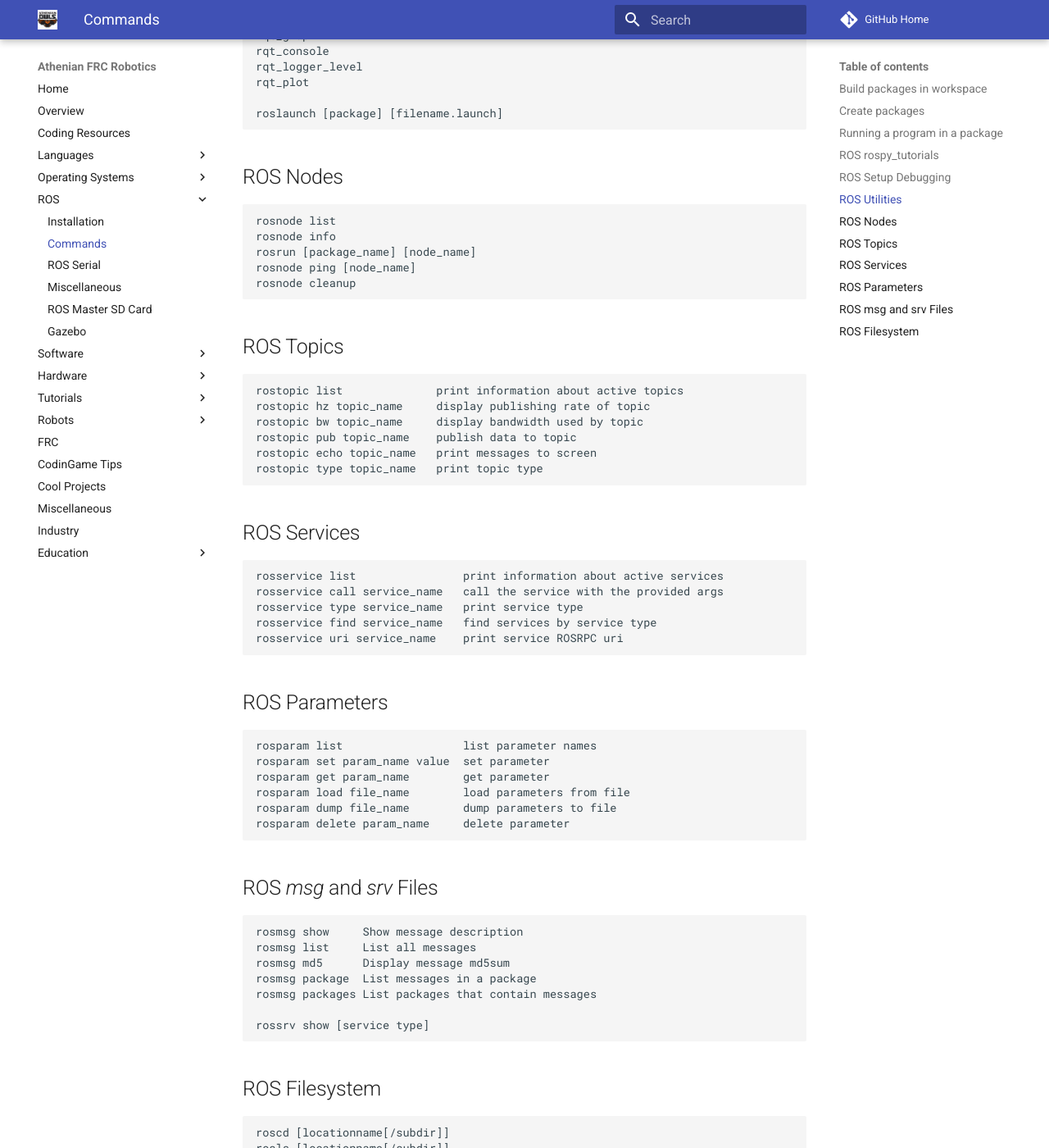
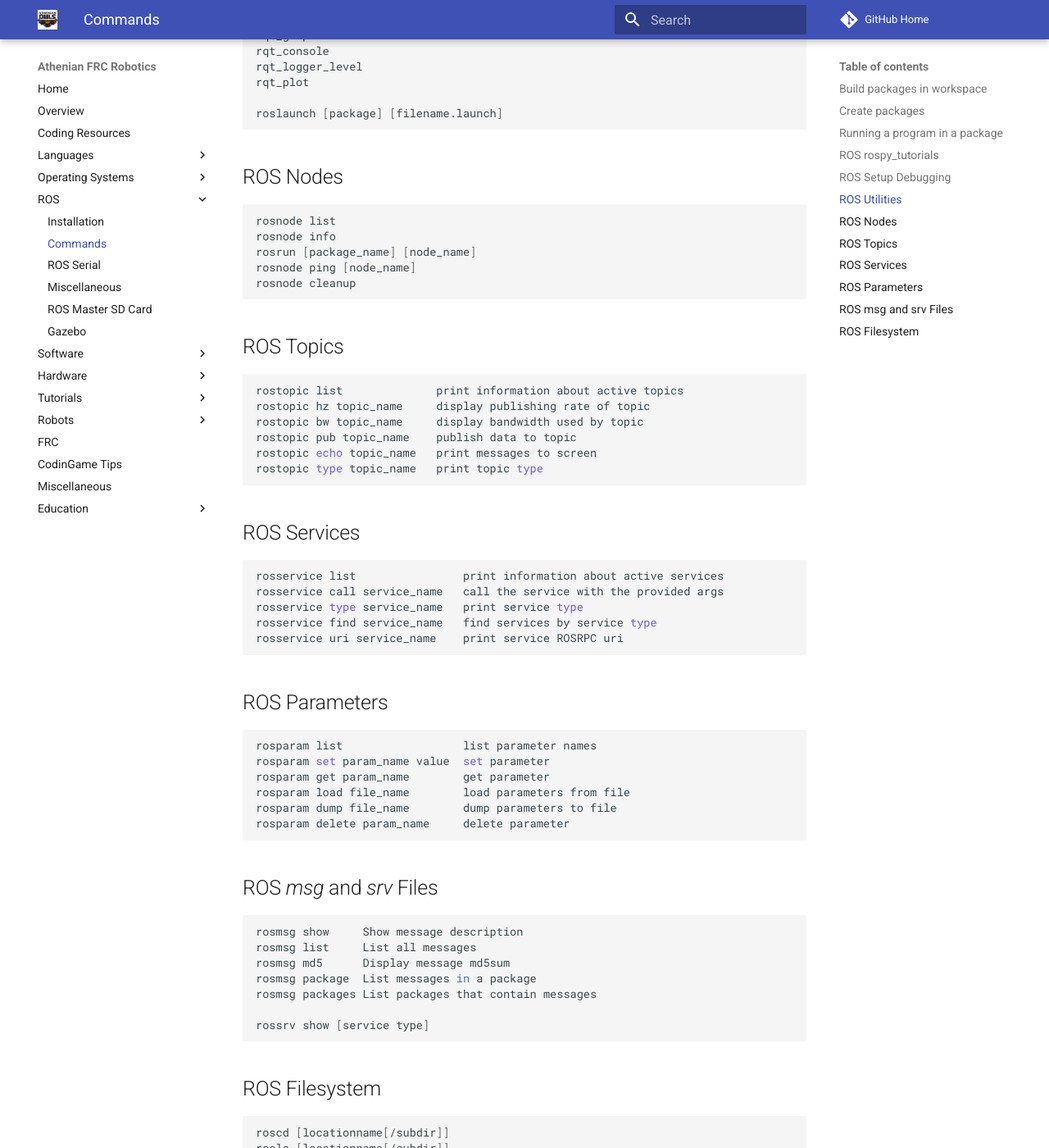
Before and after one commit to athenian-robotics/athenian-robotics-mkdocs, an MkDocs documentation site: the page built from docs/ros-commands.md, in a window 1280 px wide and 1400 px high, scrolled down 1339 px. Shown: the whole window at 82% size. Built offline with MkDocs 1.6.1 and Material for MkDocs 9.7.7, drawn with Linux system fonts in a browser that asks for light colours; comment, search, counter and statistics services are not loaded; some of the changed text lies outside the part shown.

Commit message:
Update docs

````diff
--- a/docs/ros-commands.md
+++ b/docs/ros-commands.md
@@ -49,13 +49,13 @@ rqt   # (and select topic monitor)
 
 
 ## ROS Setup Debugging
-```
+```bash
 rqtwtf
 roswtf yourfile.launch
 ```
 
 ## ROS Utilities
-```
+```bash
 rqt
 rqt_graph
 rqt_console
@@ -66,7 +66,7 @@ roslaunch [package] [filename.launch]
 ```
 
 ## ROS Nodes
-```
+```bash
 rosnode list
 rosnode info
 rosrun [package_name] [node_name]
@@ -75,7 +75,7 @@ rosnode cleanup
 ```
 
 ## ROS Topics
-```
+```bash
 rostopic list              print information about active topics
 rostopic hz topic_name     display publishing rate of topic
 rostopic bw topic_name     display bandwidth used by topic
@@ -85,7 +85,7 @@ rostopic type topic_name   print topic type
 ```
 
 ## ROS Services
-```
+```bash
 rosservice list                print information about active services
 rosservice call service_name   call the service with the provided args
 rosservice type service_name   print service type
@@ -94,7 +94,7 @@ rosservice uri service_name    print service ROSRPC uri
 ```
 
 ## ROS Parameters
-```
+```bash
 rosparam list                  list parameter names
 rosparam set param_name value  set parameter
 rosparam get param_name        get parameter
@@ -104,7 +104,7 @@ rosparam delete param_name     delete parameter
 ```
 
 ## ROS *msg* and *srv* Files
-```
+```bash
 rosmsg show     Show message description
 rosmsg list     List all messages
 rosmsg md5      Display message md5sum
@@ -115,7 +115,7 @@ rossrv show [service type]
 ```
 
 ## ROS Filesystem
-```
+```bash
 roscd [locationname[/subdir]]
 rosls [locationname[/subdir]]
 rospack find [package_name]
--- a/mkdocs.yml
+++ b/mkdocs.yml
@@ -7,84 +7,81 @@ repo_url: https://github.com/athenian-robotics/athenian-robotics-mkdocs
 repo_name: 'GitHub Home'
 
 nav:
-- Home: index.md
-- Overview: overview.md
-- Coding Resources: coding-resources.md
-- Languages:
-  - Python:
-    - Learning: learning-python.md
-    - Turtle Graphics: turtle-graphics.md
-    - Admin: python-admin.md
-  - Kotlin: kotlin.md
-  - Dart: dart.md
-- Operating Systems:
-  - OSX: osx-setup.md
-  - Linux:
-    - Raspbian: raspbian.md
-    - Ubuntu: ubuntu.md
-    - General Linux: linux.md
-    - ssh: ssh.md
-    - APT: apt.md
-- ROS:
-  - Installation: ros-installation.md
-  - Commands: ros-commands.md
-  - ROS Serial: ros-serial.md
-  - Miscellaneous: ros-misc.md
-  - ROS Master SD Card: ros-master.md
-  - Gazebo: gazebo.md
-- Software:
-  - Shell Commands: shell-commands.md
-  - Software Services: services.md
-  - Git: git.md
-  - Docker: docker.md
-  - Kubernetes: kubernetes.md
-  - gRPC: grpc.md
-  - OpenCV: opencv.md
-  - nginx: nginx.md
-  - Prometheus: prometheus.md
-  - Grafana: grafana.md
-  - Markdown: markdown.md
-  - MkDocs: mkdocs.md
-  - Databases: databases.md
-  - Web Services: webservices.md
-  - Web Content: webcontent.md
-  - Plot.ly: plotly.md
-  - XQuartz: xquartz.md
-  - AI Projects: ai-projects.md
-- Hardware:
-  - Raspberry Pi Zero W: raspipizero.md
-  - Raspi Hats: raspihats.md
-  - Sensors: sensors.md
-  - SD Cards: sd-cards.md
-  - Arduino: arduino.md
-  - Metro Mini: metro-mini.md
-  - Blinkt: blinkt.md
-  - Logitech Joystick: joystick.md
-  - Nvidia Jetson TX2: jetsontx2.md
-  - roboRIO: roborio.md
-  - Intel Euclid: euclid.md
-  - Adafruit Circuit Playground: circuitplayground.md
-  - BBC micro:bit: microbit.md
-- Tutorials:
-  - vim: vim.md
-  - Shell: shell.md
-  - Machine Learning: ml.md
-- Robots:
-  - TurtleBot3: turtlebot3.md
-  - GoPiGo: gopigo.md
-  - EV3:
-    - Admin: ev3-admin.md
-    - Python: ev3-python.md
-    - ROS: ev3-ros.md
-- FRC: frc.md
-- CodinGame Tips: codingame.md
-- Cool Projects: cool-projects.md
-- Miscellaneous: miscellaneous.md
-- Industry: industry.md
-- Education:
-  - Robots: education-robots.md
-  - Software: education-software.md
-
+  - Home: index.md
+  - Overview: overview.md
+  - Coding Resources: coding-resources.md
+  - Languages:
+    - Python:
+      - Learning: learning-python.md
+      - Turtle Graphics: turtle-graphics.md
+      - Admin: python-admin.md
+    - Kotlin: kotlin.md
+    - Dart: dart.md
+  - Operating Systems:
+    - OSX: osx-setup.md
+    - Linux:
+      - Raspbian: raspbian.md
+      - Ubuntu: ubuntu.md
+      - Generic Linux: linux.md
+      - ssh: ssh.md
+      - APT: apt.md
+  - ROS:
+    - Installation: ros-installation.md
+    - Commands: ros-commands.md
+    - ROS Serial: ros-serial.md
+    - Miscellaneous: ros-misc.md
+    - ROS Master SD Card: ros-master.md
+    - Gazebo: gazebo.md
+  - Software:
+    - Shell Commands: shell-commands.md
+    - Software Services: services.md
+    - Git: git.md
+    - Docker: docker.md
+    - Kubernetes: kubernetes.md
+    - gRPC: grpc.md
+    - OpenCV: opencv.md
+    - nginx: nginx.md
+    - Prometheus: prometheus.md
+    - Grafana: grafana.md
+    - Markdown: markdown.md
+    - MkDocs: mkdocs.md
+    - Databases: databases.md
+    - Web Services: webservices.md
+    - Web Content: webcontent.md
+    - Plot.ly: plotly.md
+    - XQuartz: xquartz.md
+    - AI Projects: ai-projects.md
+  - Hardware:
+    - Raspberry Pi Zero W: raspipizero.md
+    - Raspi Hats: raspihats.md
+    - Sensors: sensors.md
+    - SD Cards: sd-cards.md
+    - Arduino: arduino.md
+    - Metro Mini: metro-mini.md
+    - Blinkt: blinkt.md
+    - Logitech Joystick: joystick.md
+    - Nvidia Jetson TX2: jetsontx2.md
+    - roboRIO: roborio.md
+    - Intel Euclid: euclid.md
+    - Adafruit Circuit Playground: circuitplayground.md
+    - BBC micro:bit: microbit.md
+  - Tutorials:
+    - vim: vim.md
+    - Shell: shell.md
+    - Machine Learning: ml.md
+  - Robots:
+    - TurtleBot3: turtlebot3.md
+    - GoPiGo: gopigo.md
+    - EV3:
+      - Admin: ev3-admin.md
+      - Python: ev3-python.md
+      - ROS: ev3-ros.md
+  - FRC: frc.md
+  - CodinGame Tips: codingame.md
+  - Miscellaneous: miscellaneous.md
+  - Education:
+    - Robots: education-robots.md
+    - Software: education-software.md
 
 theme:
   name: 'material'
@@ -105,4 +102,25 @@ theme:
   logo: 'images/owls.jpg'
   favicon: 'assets/images/favicon.ico'
 
+markdown_extensions:
+  - admonition
+  - codehilite:
+      linenums: true
+  - pymdownx.arithmatex
+  - pymdownx.betterem:
+      smart_enable: all
+  - pymdownx.caret
+  - pymdownx.critic
+  - pymdownx.details
+  - pymdownx.emoji:
+      emoji_generator: !!python/name:pymdownx.emoji.to_svg
+  - pymdownx.inlinehilite
+  - pymdownx.magiclink
+  - pymdownx.mark
+  - pymdownx.smartsymbols
+  - pymdownx.superfences
+  - pymdownx.tasklist:
+      custom_checkbox: true
+  - pymdownx.tilde
+
 google_analytics: ['UA-90285378-1', 'auto']
````
Also changed, not shown: README.md (+2 -0 lines), docs/cool-projects.md (deleted, +0 -3 lines), docs/industry.md (deleted, +0 -10 lines), docs/miscellaneous.md (+15 -3 lines), docs/prometheus.md (+2 -3 lines), docs/ros-master.md (+1 -1 lines), docs/ros-misc.md (+10 -8 lines).
